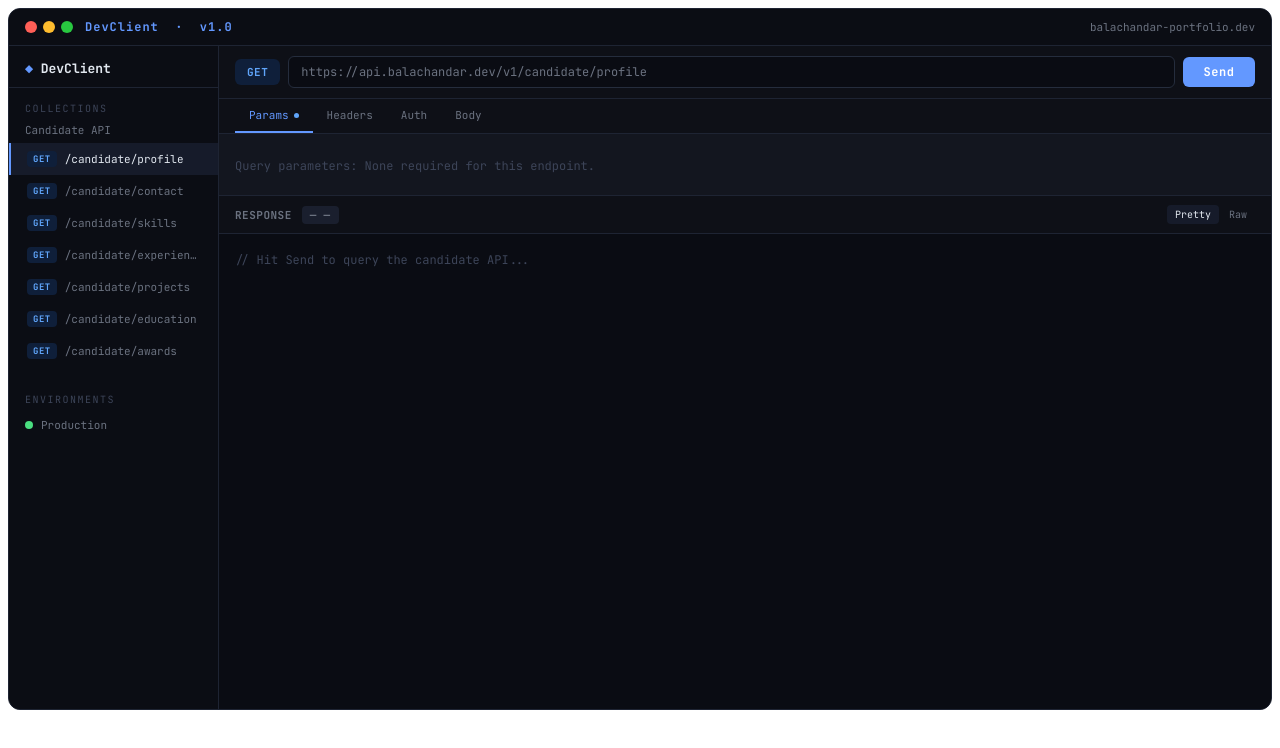
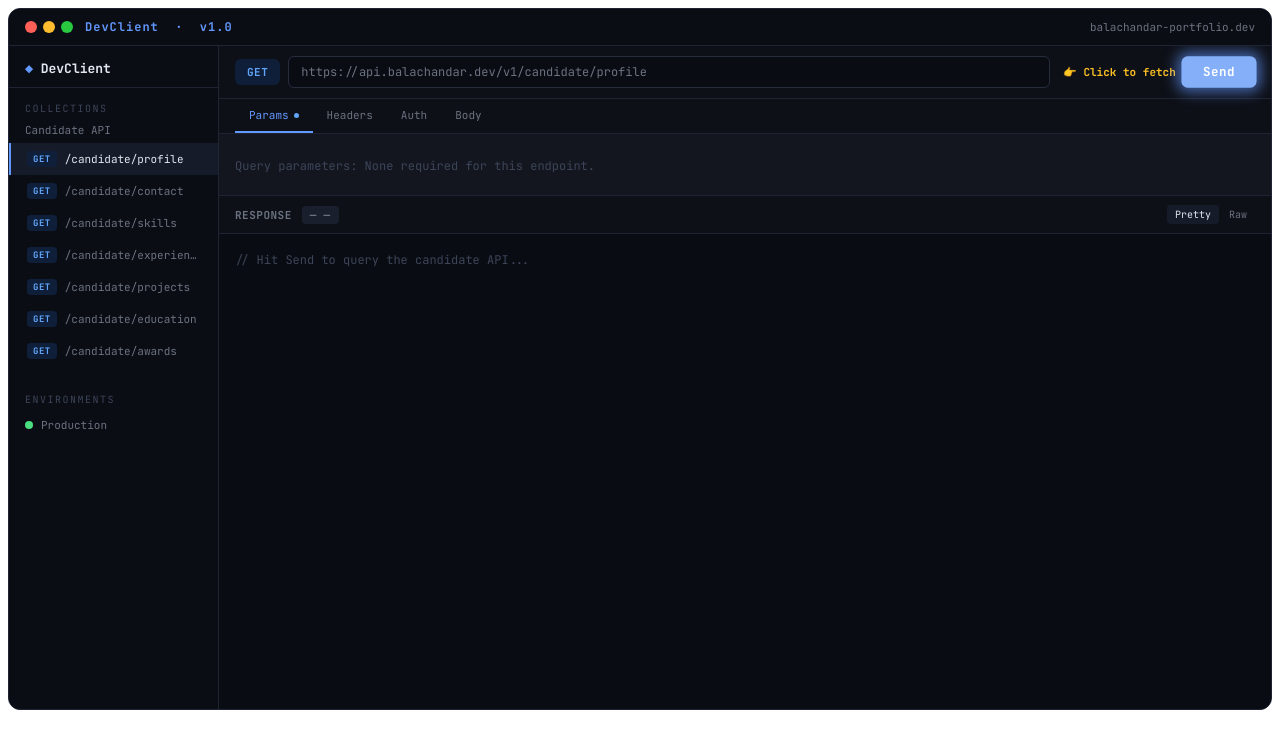
Before and after one commit to Balachandar211/Balachandar_Portfolio, a React (Vite) app: page / in a window 1280 px wide. Shown: the top 748 px of the page. Built offline with nearby package versions, Linux system fonts and the light colour scheme.

Commit message:
Idle time commit

```diff
--- a/src/components/PortfolioClient.css
+++ b/src/components/PortfolioClient.css
@@ -460,3 +460,43 @@
 .json-link:hover {
   color: #fff;
 }
+
+/* ── aggressive idle animation ── */
+@keyframes pulseAndGlow {
+  0% {
+    transform: scale(1);
+    box-shadow: 0 0 0 0 rgba(99, 152, 255, 0.8);
+    background: var(--accent);
+  }
+  50% {
+    transform: scale(1.05); /* Physically enlarges the button */
+    box-shadow: 0 0 15px 5px rgba(99, 152, 255, 0.6);
+    background: #8ab4f8; /* Shifts to a much brighter blue */
+    color: #ffffff;
+  }
+  100% {
+    transform: scale(1);
+    box-shadow: 0 0 0 0 rgba(99, 152, 255, 0);
+    background: var(--accent);
+  }
+}
+
+.send-btn.blink {
+  animation: pulseAndGlow 1.5s infinite ease-in-out;
+  z-index: 10; /* Ensures the scaling doesn't clip under other elements */
+}
+
+/* ── bouncing pointer text ── */
+.idle-pointer {
+  font-size: 11px;
+  color: var(--amber); /* Bright yellow/orange to contrast the dark theme */
+  margin-right: 4px;
+  font-weight: 700;
+  animation: bounceRight 1.5s infinite;
+  white-space: nowrap;
+}
+
+@keyframes bounceRight {
+  0%, 100% { transform: translateX(0); }
+  50% { transform: translateX(5px); } /* Bounces back and forth pointing at the button */
+}
--- a/src/components/PortfolioClient.jsx
+++ b/src/components/PortfolioClient.jsx
@@ -132,8 +132,6 @@ export const SIDEBAR_ENDPOINTS = [
   { method: "GET", path: "/candidate/awards", active: false, collection: "candidate-api" },
 ];
 
-export const DEFAULT_REQUEST_BODY = `{}`;
-
 /* ─── helpers ─── */
 function buildResponseJson(path) {
   const { candidate, summary, experience, skills, projects, education, awards, meta } = PORTFOLIO_DATA;
@@ -176,7 +174,6 @@ function syntaxHighlight(json) {
             cls = "json-key";
           } else {
             cls = "json-string";
-            // Make URLs and Emails clickable
             const unquoted = match.slice(1, -1);
             if (unquoted.startsWith("http://") || unquoted.startsWith("https://")) {
               return `<span class="${cls}">"<a href="${unquoted}" target="_blank" rel="noopener noreferrer" class="json-link">${unquoted}</a>"</span>`;
@@ -228,7 +225,7 @@ function Sidebar({ endpoints, activeIndex, onSelect, isOpen, onClose }) {
   );
 }
 
-function UrlBar({ method, url, loading, onSend, onToggleSidebar }) {
+function UrlBar({ method, url, loading, onSend, onToggleSidebar, isIdle }) {
   return (
     <div className="url-bar">
       <button className="mobile-menu-btn" onClick={onToggleSidebar} aria-label="Toggle Menu">
@@ -236,7 +233,16 @@ function UrlBar({ method, url, loading, onSend, onToggleSidebar }) {
       </button>
       <div className="method-pill method-get">{method}</div>
       <div className="url-display">{url}</div>
-      <button className="send-btn" onClick={onSend} disabled={loading}>
+
+      {isIdle && !loading && (
+        <span className="idle-pointer">👉 Click to fetch</span>
+      )}
+
+      <button
+        className={`send-btn ${isIdle && !loading ? "blink" : ""}`}
+        onClick={onSend}
+        disabled={loading}
+      >
         {loading ? <span className="send-spinner" /> : "Send"}
       </button>
     </div>
@@ -315,7 +321,35 @@ export default function PortfolioClient() {
   const [timeMs, setTimeMs] = useState(null);
   const [responseHtml, setResponseHtml] = useState("");
   const [sidebarOpen, setSidebarOpen] = useState(false);
+  const [isIdle, setIsIdle] = useState(false);
+
   const typeTimerRef = useRef(null);
+  const idleTimerRef = useRef(null);
+
+  const resetIdleTimer = useCallback(() => {
+    setIsIdle(false);
+    if (idleTimerRef.current) clearTimeout(idleTimerRef.current);
+    idleTimerRef.current = setTimeout(() => {
+      setIsIdle(true);
+    }, 2000);
+  }, []);
+
+  useEffect(() => {
+    resetIdleTimer();
+    const handleUserActivity = () => resetIdleTimer();
+
+    // Listen for general interactions to reset the timer
+    window.addEventListener("mousemove", handleUserActivity);
+    window.addEventListener("keydown", handleUserActivity);
+    window.addEventListener("click", handleUserActivity);
+
+    return () => {
+      if (idleTimerRef.current) clearTimeout(idleTimerRef.current);
+      window.removeEventListener("mousemove", handleUserActivity);
+      window.removeEventListener("keydown", handleUserActivity);
+      window.removeEventListener("click", handleUserActivity);
+    };
+  }, [resetIdleTimer]);
 
   const stopTyping = useCallback(() => {
     if (typeTimerRef.current) clearTimeout(typeTimerRef.current);
@@ -344,6 +378,7 @@ export default function PortfolioClient() {
 
   const handleSend = useCallback(() => {
     stopTyping();
+    resetIdleTimer(); // Explicitly reset timer on send
     setLoading(true);
     setStatus(null);
     setTimeMs(null);
@@ -371,7 +406,7 @@ export default function PortfolioClient() {
       const json = JSON.stringify(buildResponseJson(ep.path), null, 2);
       typewriterEffect(json, () => {});
     }, 1300);
-  }, [stopTyping, typewriterEffect, ep.path]);
+  }, [stopTyping, typewriterEffect, ep.path, resetIdleTimer]);
 
   useEffect(() => () => stopTyping(), [stopTyping]);
 
@@ -407,6 +442,7 @@ export default function PortfolioClient() {
             loading={loading}
             onSend={handleSend}
             onToggleSidebar={() => setSidebarOpen(!sidebarOpen)}
+            isIdle={isIdle}
           />
 
           <RequestTabs activeTab={activeTab} onTabChange={setActiveTab} />
```
